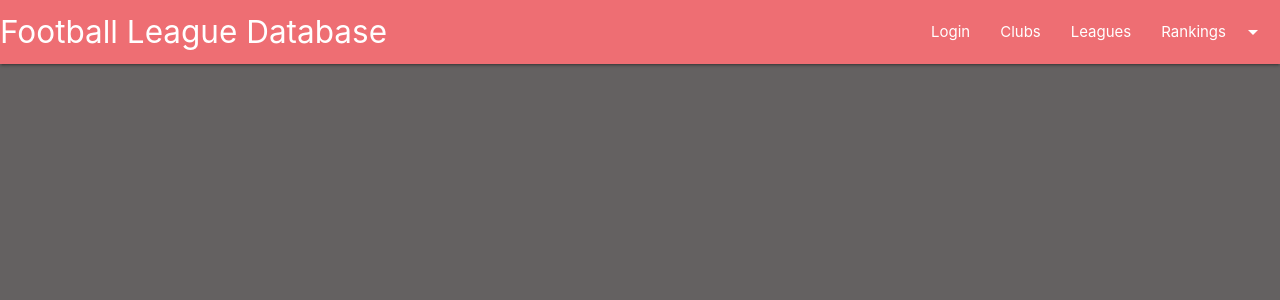
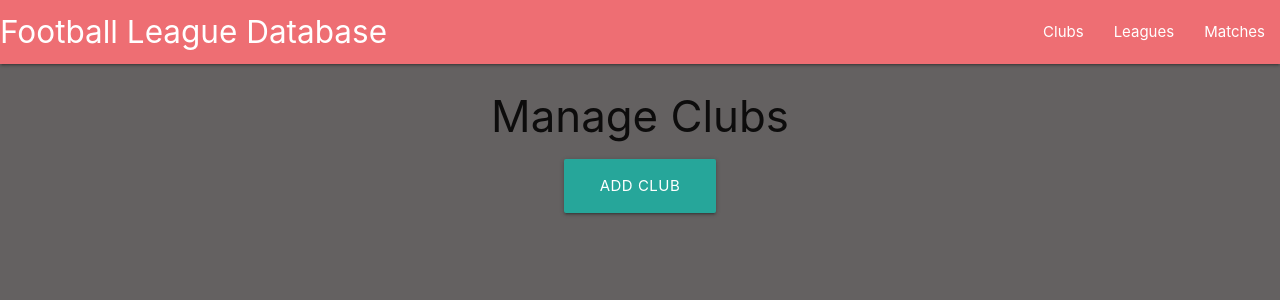
Before and after one commit to Kriz-hub/Football_League_Database, a Flask app: page / in a window 1280 px wide. Shown: the top 300 px of the page. Run offline with Flask 2, Linux system fonts and the light colour scheme; data that the repository does not hold is empty; some libraries are stand-ins or nearby versions.

Commit message:
Clubs added

```diff
--- a/app.py
+++ b/app.py
@@ -18,10 +18,44 @@ mongo = PyMongo(app)
 
 
 @app.route("/")
-@app.route("/get_tasks")
-def get_tasks():
-    names = mongo.db.celebrities.find()
-    return render_template("login.html", names=names)
+@app.route("/get_clubs")
+def get_clubs():
+    clubs = list(mongo.db.clubs.find().sort("club_name", 1))
+    return render_template("clubs.html", clubs=clubs)
+
+
+@app.route("/add_clubs", methods=["GET", "POST"])
+def add_club():
+    if request.method == "POST":
+        club = {
+            "club_name": request.form.get("club_name")
+        }
+        mongo.db.clubs.insert_one(club)
+        flash("New Club Added")
+        return redirect(url_for("get_clubs"))
+
+    return render_template("clubs_add.html")
+
+
+@app.route("/edit_club/<club_id>", methods=["GET", "POST"])
+def edit_club(club_id):
+    if request.method == "POST":
+        submit = {
+            "club_name": request.form.get("club_name")
+        }
+        mongo.db.clubs.update({"_id": ObjectId(club_id)}, submit)
+        flash("Club Successfully Updated")
+        return redirect(url_for("get_clubs"))
+
+    club = mongo.db.clubs.find_one({"_id": ObjectId(club_id)})
+    return render_template("clubs_edit.html", club=club)
+
+
+@app.route("/delete_club/<club_id>")
+def delete_club(club_id):
+    mongo.db.clubs.remove({"_id": ObjectId(club_id)})
+    flash("Club Successfully Deleted")
+    return redirect(url_for("get_clubs"))
 
 
 if __name__ == "__main__":
--- a/templates/base.html
+++ b/templates/base.html
@@ -3,40 +3,62 @@
 <head>
     <meta charset="UTF-8">
     <meta name="viewport" content="width=device-width, initial-scale=1.0">
-    <link href="https://fonts.googleapis.com/icon?family=Material+Icons" rel="stylesheet" type="text/css">
-    <link rel="stylesheet"
-      href="https://cdnjs.cloudflare.com/ajax/libs/materialize/1.0.0/css/materialize.min.css" type="text/css">
+    <link rel="stylesheet" href="https://cdnjs.cloudflare.com/ajax/libs/font-awesome/5.13.1/css/all.min.css"
+        integrity="sha512-xA6Hp6oezhjd6LiLZynuukm80f8BoZ3OpcEYaqKoCV3HKQDrYjDE1Gu8ocxgxoXmwmSzM4iqPvCsOkQNiu41GA==" crossorigin="anonymous" type="text/css">
+    <link rel="stylesheet" href="https://cdnjs.cloudflare.com/ajax/libs/materialize/1.0.0/css/materialize.min.css" type="text/css">
     <link rel="stylesheet" href="{{ url_for('static', filename='css/style.css') }}" type="text/css">
-    <title>Login</title>
+    {% block styles %}
+    {% endblock %}
+    <title>Task Manager</title>
 </head>
 <body>
 
-<!-- Dropdown Structure -->
-<ul id="dropdown1" class="dropdown-content">
-    <li><a href="#!">Clubs</a></li>
-    <li><a href="#!">Leagues</a></li>
-    <li class="divider"></li>
-    <li><a href="#!"></a></li>
-  </ul>
-  <nav>
+	<header>
+        <!-- top navbar -->
+		<nav class="nav-extended>
 			<div class="nav-wrapper">
-      <a href="#!" class="brand-logo">Football League Database</a>
+				<a href="{{ url_for('get_clubs') }}" class="brand-logo">Football League Database</a>
+				<a href="#" data-target="mobile-demo" class="sidenav-trigger right"></a>
 				<ul class="right hide-on-med-and-down">
-        <li><a href="sass.html">Login</a></li>
-        <li><a href="sass.html">Clubs</a></li>
-        <li><a href="badges.html">Leagues</a></li>
-        <!-- Dropdown Trigger -->
-        <li><a class="dropdown-trigger" href="#!" data-target="dropdown1">Rankings<i class="material-icons right">arrow_drop_down</i></a></li>
+          <li><a href="{{ url_for('get_clubs') }}">Clubs</a></li>
+          <li><a href="#">Leagues</a></li>
+          <li><a href="#">Matches</a></li>
 				</ul>
 			</div>
 		</nav>
 
+        <!-- mobile sidenav -->
+		<ul class="sidenav" id="mobile-demo">
+        <li><h4 class="center-align">Football League Database</h4></li>
+        <li><a href="{{ url_for('get_clubs') }}">Clubs</a></li>
+        <li><a href="#">Leagues</a></li>
+        <li><a href="#">Matches</a></li>
+		</ul>
+	</header>
+
+    <section>
+        <!-- flash messages -->
+        {% with messages = get_flashed_messages() %}
+            {% if messages %}
+                {% for message in messages %}
+                    <div class="row flashes">
+                        <h4 class="center-align">{{ message }}</h4>
+                    </div>
+                {% endfor %}
+            {% endif %}
+        {% endwith %}
+    </section>
+
+    <main class="container">
         {% block content %}
         {% endblock %}
+    </main>
 
-    <script src="https://code.jquery.com/jquery-3.6.0.min.js"
-    integrity="sha256-/xUj+3OJU5yExlq6GSYGSHk7tPXikynS7ogEvDej/m4=" crossorigin="anonymous"></script>
+    <script src="https://code.jquery.com/jquery-3.5.1.min.js"
+        integrity="sha256-9/aliU8dGd2tb6OSsuzixeV4y/faTqgFtohetphbbj0=" crossorigin="anonymous"></script>
     <script src="https://cdnjs.cloudflare.com/ajax/libs/materialize/1.0.0/js/materialize.min.js"></script>
     <script src="{{ url_for('static', filename='js/script.js') }}"></script>
+    {% block scripts %}
+    {% endblock %}
 </body>
 </html>
--- /dev/null
+++ b/templates/clubs.html
@@ -0,0 +1,30 @@
+{% extends "base.html" %}
+{% block content %}
+
+    <h3 class="center-align">Manage Clubs</h3>
+
+    <div class="row">
+        <div class="col s12 center-align">
+            <a href="{{ url_for('add_club') }}" class="btn-large">
+                Add Club <i class="right"></i>
+            </a>
+        </div>
+    </div>
+
+    <div class="row">
+        {% for club in clubs %}
+            <div class="col s12 m3">
+                <div class="card center-align">
+                    <div class="card-content">
+                        <span class="card-title">{{ club.club_name }}</span>
+                    </div>
+                    <div class="card-action">
+                        <a href="{{ url_for('edit_club', club_id=club._id) }}" class="btn">Edit</a>
+                        <a href="{{ url_for('delete_club', club_id=club._id) }}" class="btn">Delete</a>
+                    </div>
+                </div>
+            </div>
+        {% endfor %}
+    </div>
+
+{% endblock %}
```
Also changed, not shown: templates/clubs_add.html (added, +27 -0 lines), templates/clubs_edit.html (added, +30 -0 lines). Lines whose indentation alone changed are shown as unchanged.
